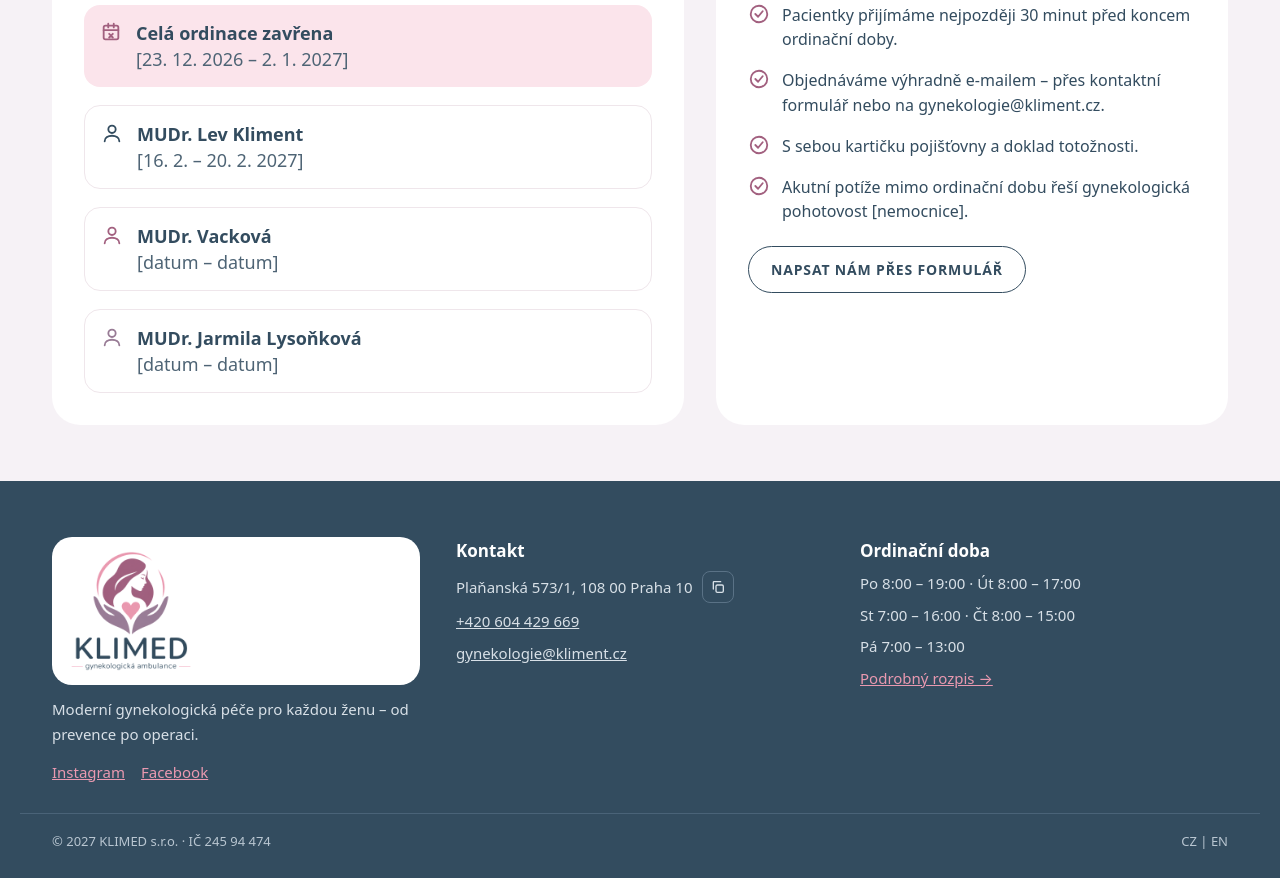
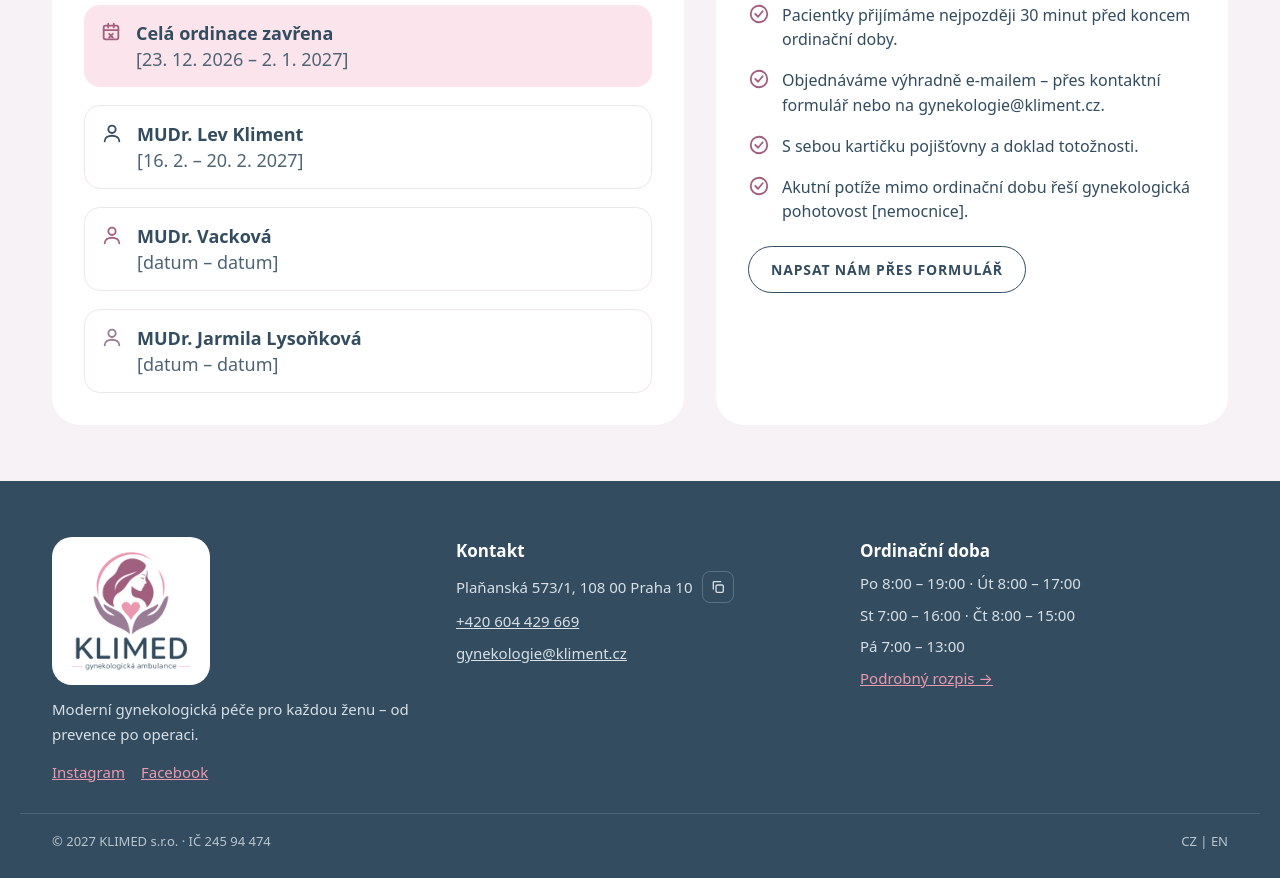
Before and after one commit to andreasignature/andrea, a plain HTML site: page klimed/ordinacni-doba.html in a window 1280 px wide. Shown: the part 2271-3149 px from the top of the page. Drawn offline with nearby package versions, Linux system fonts and the light colour scheme.

Commit message:
KLIMED: logo v patičce ordinační doby jen na šířku obsahu
Co-Authored-By: Claude Opus 5.5 <noreply@anthropic.com>
Claude-Session: https://claude.ai/code/session_01MEyizAE5fj4ewMVoXRBigN

```diff
--- a/klimed/ordinacni-doba.html
+++ b/klimed/ordinacni-doba.html
@@ -92,7 +92,7 @@ a{color:#A2607F}a:hover{color:#844A66}
 <footer style="background: #334C5F; color: #D8E0E7">
 <div style="max-width: 1240px; margin: 0 auto; padding: 56px 32px 28px; display: grid; grid-template-columns: repeat(auto-fit, minmax(240px, 1fr)); gap: 36px; font-size: 15px; line-height: 1.7">
 <div style="display: flex; flex-direction: column; gap: 12px">
-<span style="background: #FFFFFF; border-radius: 20px; padding: 14px 18px; display: flex"><img src="/klimed/img/logo.png" alt="KLIMED – gynekologická ambulance" style="height: 120px; width: auto; display: block"></span>
+<span style="background: #FFFFFF; border-radius: 20px; padding: 14px 18px; display: inline-flex; align-self: flex-start"><img src="/klimed/img/logo.png" alt="KLIMED – gynekologická ambulance" style="height: 120px; width: auto; display: block"></span>
 <span>Moderní gynekologická péče pro každou ženu – od prevence po operaci.</span>
 <div style="display: flex; gap: 16px"><a href="#" style="color: #EA99B0">Instagram</a><a href="#" style="color: #EA99B0">Facebook</a></div>
 </div>
```
